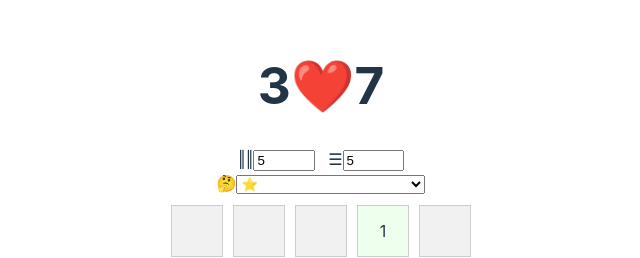
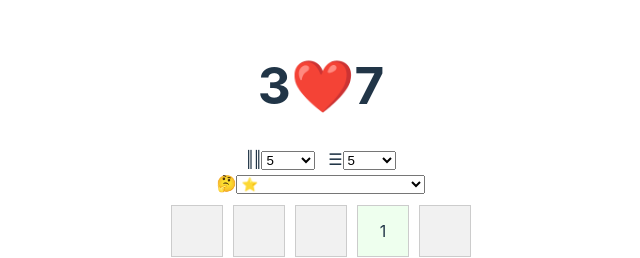
Before and after one commit to kopp/NumbersInLove, a React (Vite) app: page / in a window 1280 px wide. Shown: the part 131-389 px from the top of the page, without its empty margins (319-959 px from the left). Built offline with nearby package versions, Linux system fonts and the light colour scheme.

Commit message:
make row/column a selection rather than a number input

```diff
--- a/src/App.tsx
+++ b/src/App.tsx
@@ -153,7 +153,7 @@ function App() {
 
   // Remember to call addRandomPairs in useEffect when the component mounts or level changes
 
-  function handleChangeRows(e: React.ChangeEvent<HTMLInputElement>) {
+  function handleChangeRows(e: React.ChangeEvent<HTMLSelectElement>) {
     const rows = parseInt(e.target.value);
     if (isNaN(rows)) {
       return;
@@ -161,7 +161,7 @@ function App() {
     setRows(rows);
   }
 
-  function handleChangeColumns(e: React.ChangeEvent<HTMLInputElement>) {
+  function handleChangeColumns(e: React.ChangeEvent<HTMLSelectElement>) {
     const columns = parseInt(e.target.value);
     if (isNaN(columns)) {
       return;
@@ -202,10 +202,22 @@ function App() {
   );
 
   const MAX_LEVEL = 10;
-  const levels = [];
+  const levelChoices = [];
   for (let lvl = 1; lvl <= MAX_LEVEL; lvl++) {
     const stars = "⭐".repeat(lvl);
-    levels.push(<option value={lvl}>{stars}</option>);
+    levelChoices.push(<option value={lvl}>{stars}</option>);
+  }
+
+  const MAX_ROWS = 20;
+  const rowChoices = [];
+  for (let row = 3; row <= MAX_ROWS; row++) {
+    rowChoices.push(<option value={row}>{row}</option>);
+  }
+
+  const MAX_COLUMNS = 14;
+  const columnChoices = [];
+  for (let column = 3; column <= MAX_COLUMNS; column++) {
+    columnChoices.push(<option value={column}>{column}</option>);
   }
 
   const youWonDiv = (
@@ -229,31 +241,29 @@ function App() {
       <h1>3❤️7</h1>
       <div>
         <label htmlFor="numberOfRows">‖‖</label>
-        <input
+        <select
           id="numberOfRows"
-          type="number"
           value={numberOfRows}
-          min={2}
-          max={20}
           onChange={handleChangeRows}
           style={{ width: "4em" }}
-        />
+        >
+          {rowChoices}
+        </select>
         &nbsp; &nbsp;
         <label htmlFor="numberOfColumns">☰</label>
-        <input
+        <select
           id="numberOfColumns"
-          type="number"
           value={numberOfColumns}
-          min={2}
-          max={20}
           onChange={handleChangeColumns}
           style={{ width: "4em" }}
-        />
+        >
+          {columnChoices}
+        </select>
       </div>
       <div>
         <label htmlFor="level">🤔</label>
         <select id="level" value={level} onChange={handleChangeLevel}>
-          {levels}
+          {levelChoices}
         </select>
       </div>
       {isWon(grid) ? youWonDiv : gridDiv}
```
